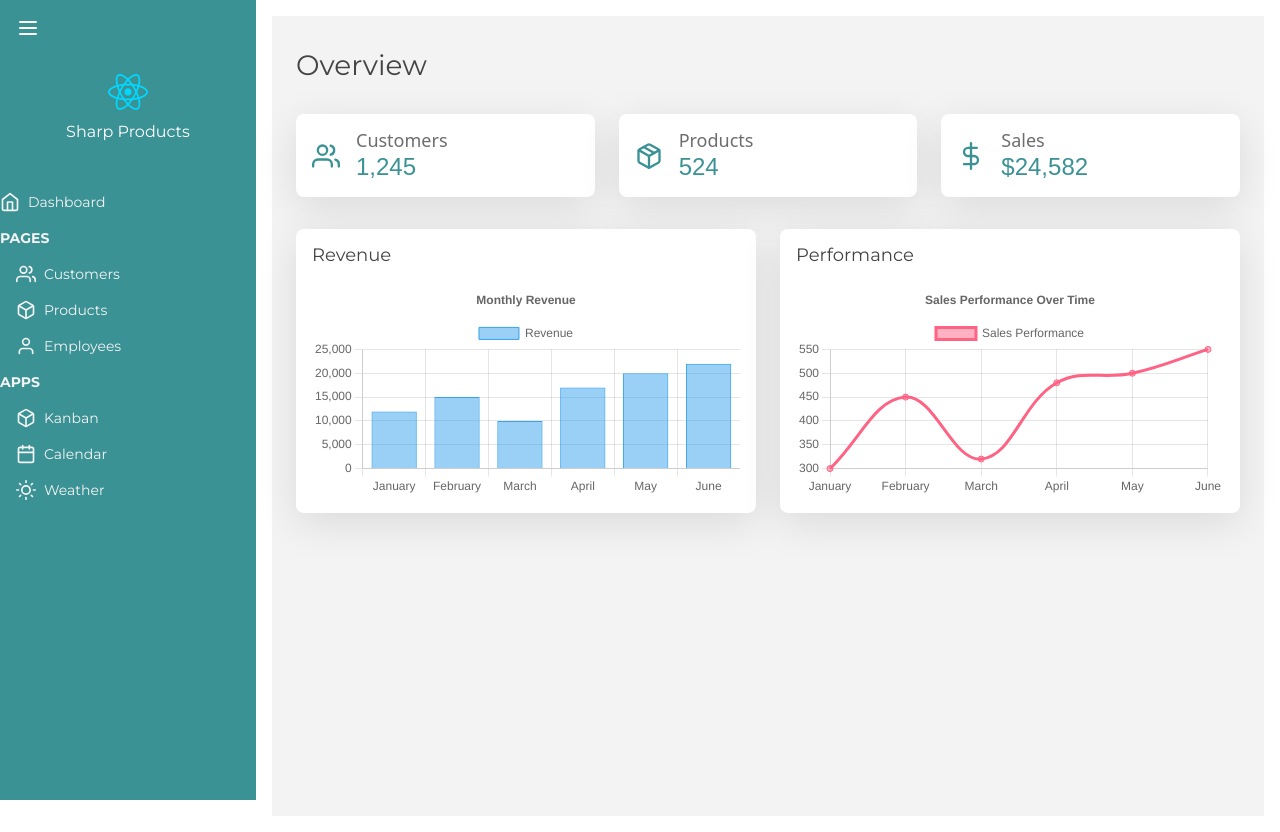
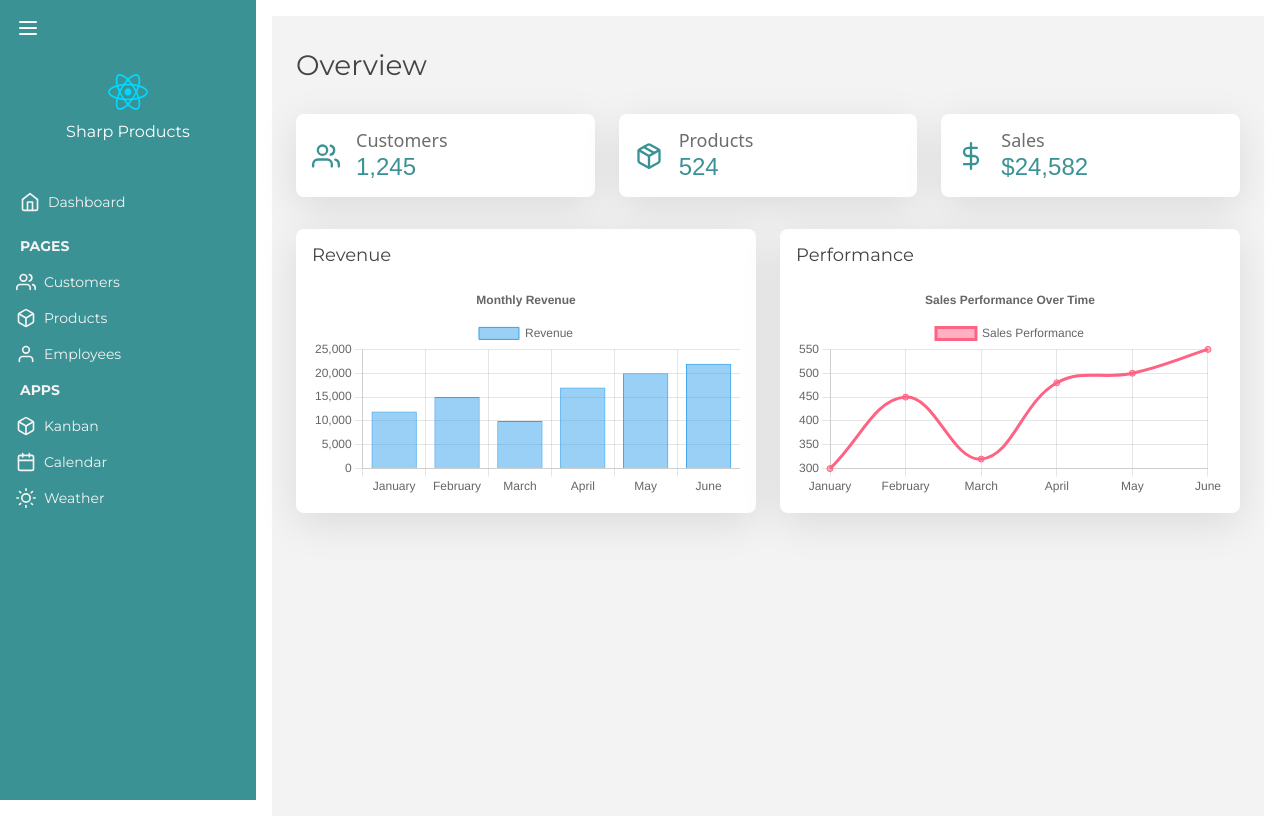
Before and after one commit to aabu960/portfolio-website-, a React (Vite) app: page / in a window 1280 px wide. Built offline with nearby package versions, Linux system fonts and the light colour scheme; a web font is replaced by a local one.

Commit message:
worked on sidebar component aliging title to the center

```diff
--- a/src/components/Sidebar.jsx
+++ b/src/components/Sidebar.jsx
@@ -41,13 +41,13 @@ const Sidebar = () => {
           <nav>
             <ul className="space-y-4">
               <li className="text-sm font-montserrat text-light-gray hover:text-highlight-yellow transition">
-                <Link to="/" className="flex items-center space-x-2">
+                <Link to="/" className="flex items-center pb-2 pl-5 space-x-2">
                   <FiHome className="h-5 w-5" />
                   <span>Dashboard</span>
                 </Link>
               </li>
 
-              <li className="text-sm font-montserrat text-light-gray hover:text-highlight-yellow transition">
+              <li className="text-sm pl-5 font-montserrat text-light-gray hover:text-highlight-yellow transition">
                 <span className="font-bold">PAGES</span>
               </li>
               <li className="text-sm font-montserrat text-light-gray hover:text-highlight-yellow transition ml-4">
@@ -69,7 +69,7 @@ const Sidebar = () => {
                 </Link>
               </li>
 
-              <li className="text-sm font-montserrat text-light-gray hover:text-highlight-yellow transition">
+              <li className="text-sm pl-5 font-montserrat text-light-gray hover:text-highlight-yellow transition">
                 <span className="font-bold">APPS</span>
               </li>
               <li className="text-sm font-montserrat text-light-gray hover:text-highlight-yellow transition ml-4">
```
